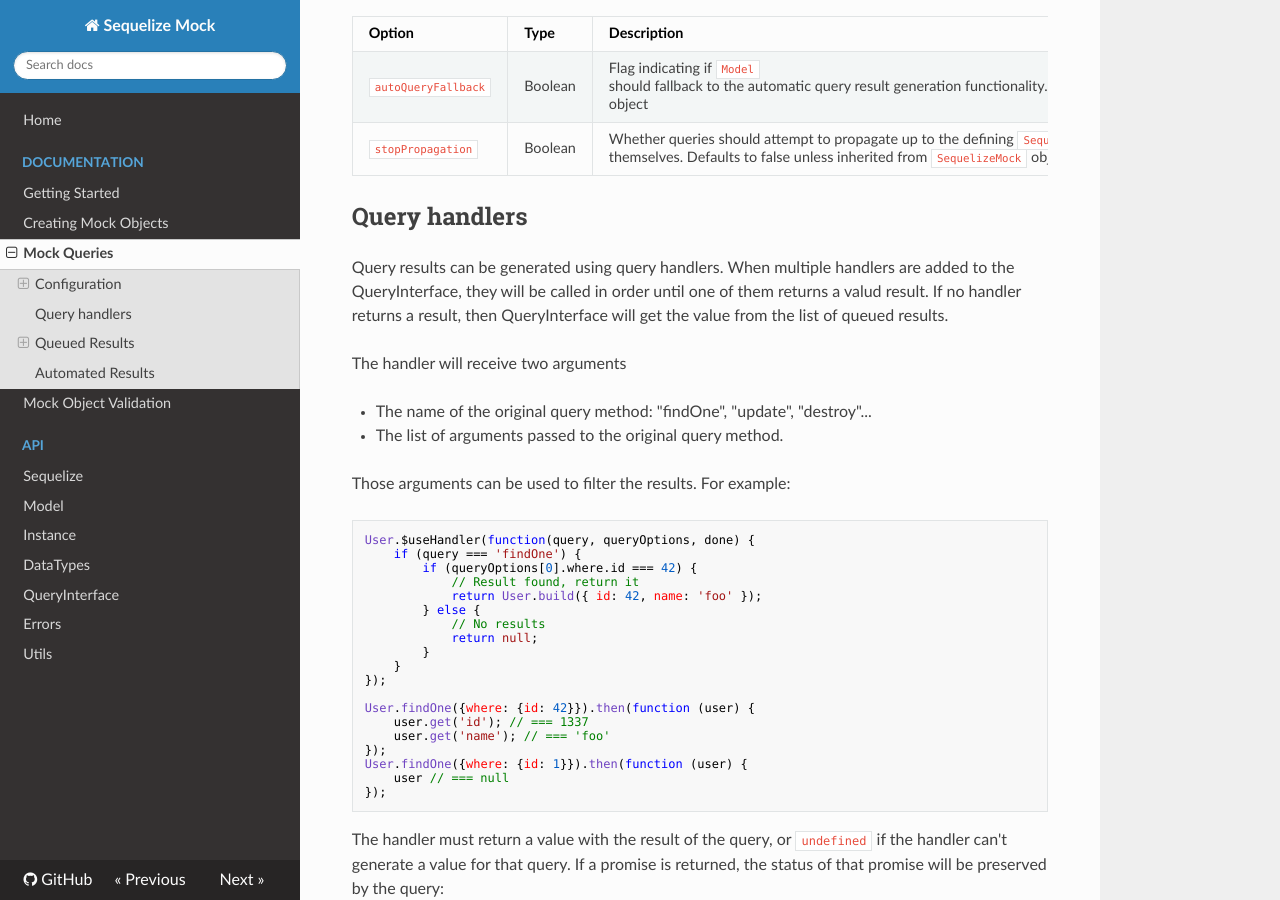
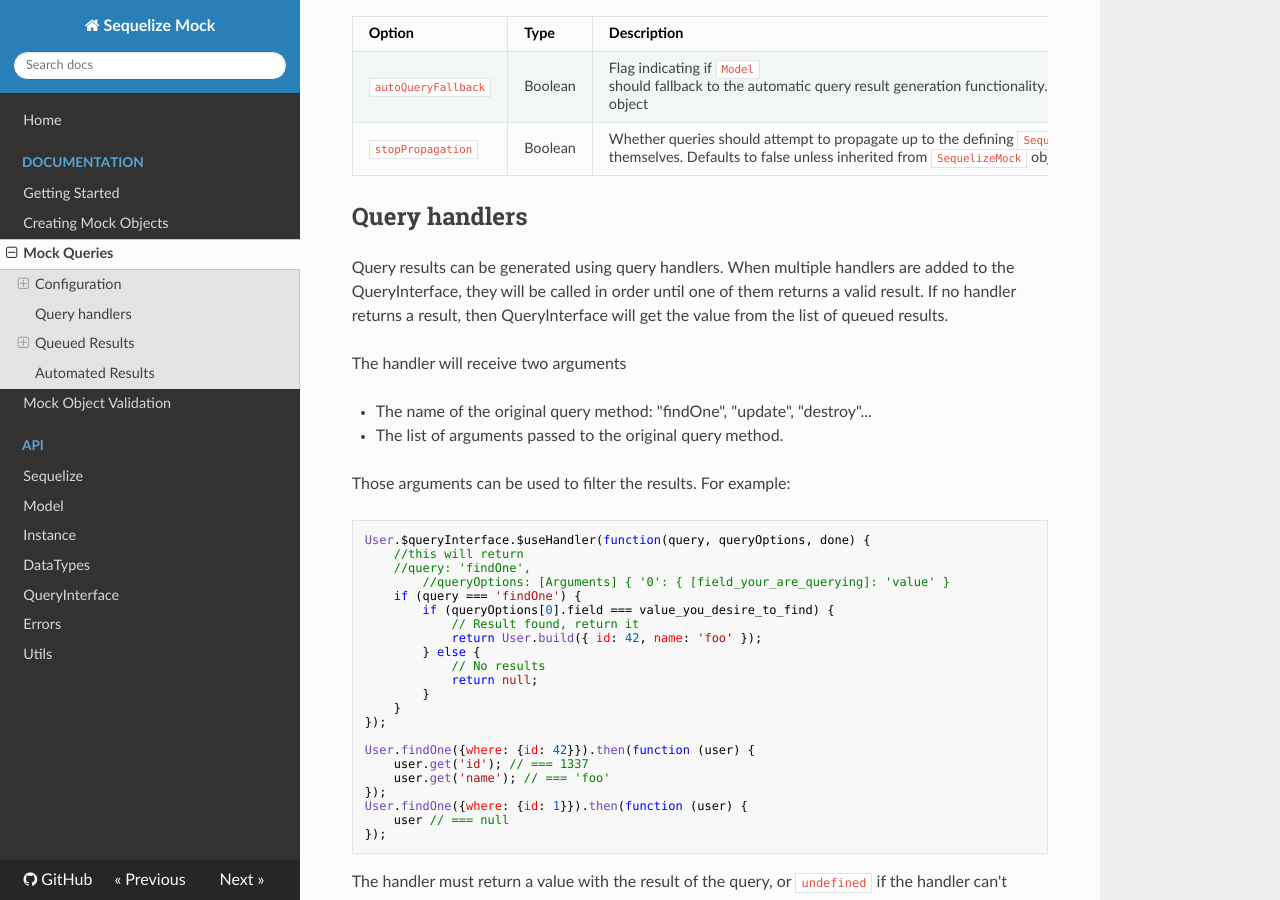
Before and after one commit to BlinkUX/sequelize-mock, an MkDocs documentation site: the page built from docs/docs/mock-queries.md, in a window 1280 px wide and 900 px high, scrolled down 1213 px. Built offline with MkDocs 1.6.1, drawn with Linux system fonts in a browser that asks for light colours; nearby versions of some CDN libraries; old or Windows-style settings are respelled for this version of MkDocs.

Commit message:
Update mock-queries.md
I have updated the documentation of this error, that too many people were complaining

User.$useHandler(function(query, queryOptions, done) {
    if (query === 'findOne') {
        if (queryOptions[0].where.id === 42) {
            // Result found, return it
            return User.build({ id: 42, name: 'foo' });
        } else {
            // No results
            return null;
        }
    }
});

````diff
--- a/docs/docs/mock-queries.md
+++ b/docs/docs/mock-queries.md
@@ -39,7 +39,7 @@ Option | Type | Description
 
 ## Query handlers
 
-Query results can be generated using query handlers. When multiple handlers are added to the QueryInterface, they will be called in order until one of them returns a valud result. If no handler returns a result, then QueryInterface will get the value from the list of queued results.
+Query results can be generated using query handlers. When multiple handlers are added to the QueryInterface, they will be called in order until one of them returns a valid result. If no handler returns a result, then QueryInterface will get the value from the list of queued results.
 
 The handler will receive two arguments
 
@@ -49,9 +49,12 @@ The handler will receive two arguments
 Those arguments can be used to filter the results. For example:
 
 ```javascript
-User.$useHandler(function(query, queryOptions, done) {
+User.$queryInterface.$useHandler(function(query, queryOptions, done) {
+	//this will return
+	//query: 'findOne',
+        //queryOptions: [Arguments] { '0': { [field_your_are_querying]: 'value' }
 	if (query === 'findOne') {
-		if (queryOptions[0].where.id === 42) {
+		if (queryOptions[0].field === value_you_desire_to_find) {
 			// Result found, return it
 			return User.build({ id: 42, name: 'foo' });
 		} else {
````
